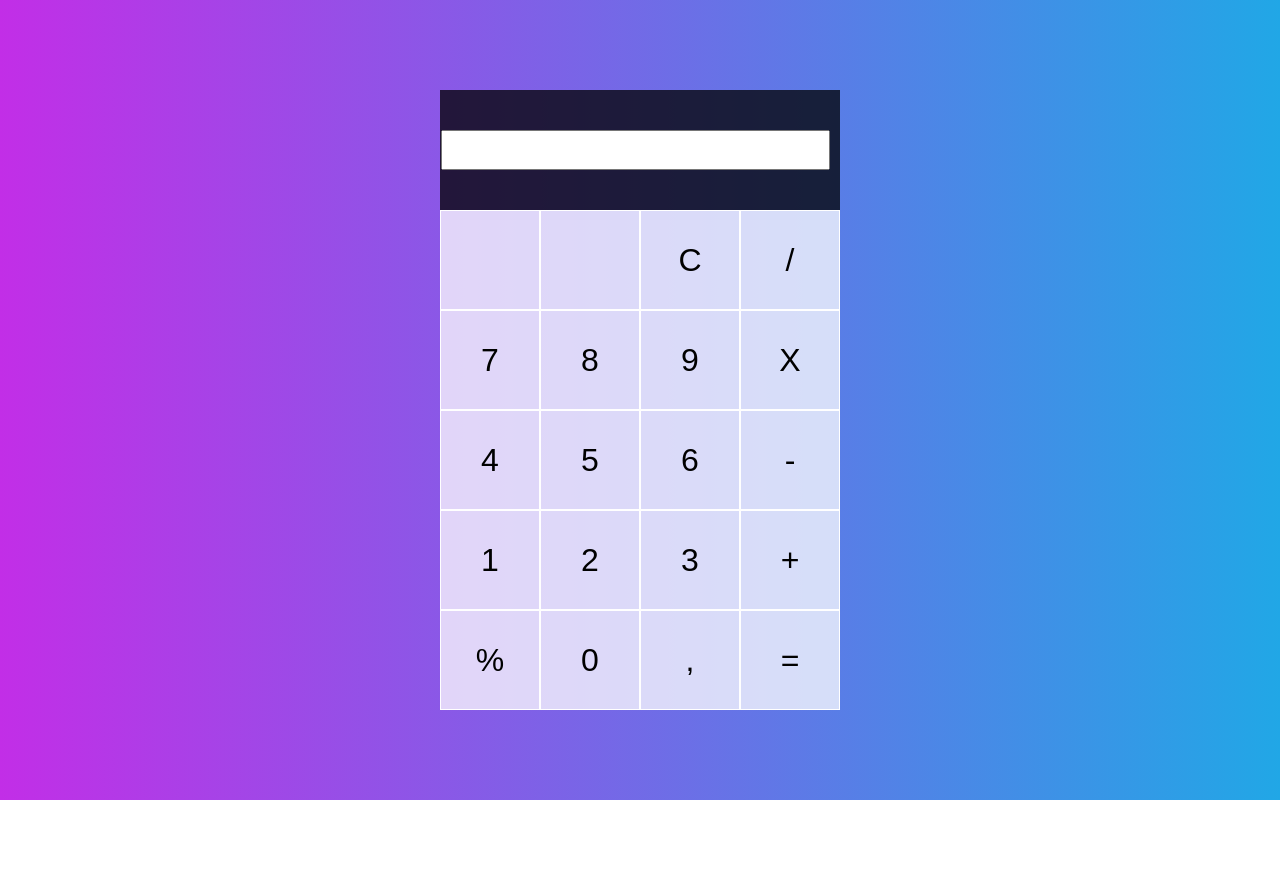
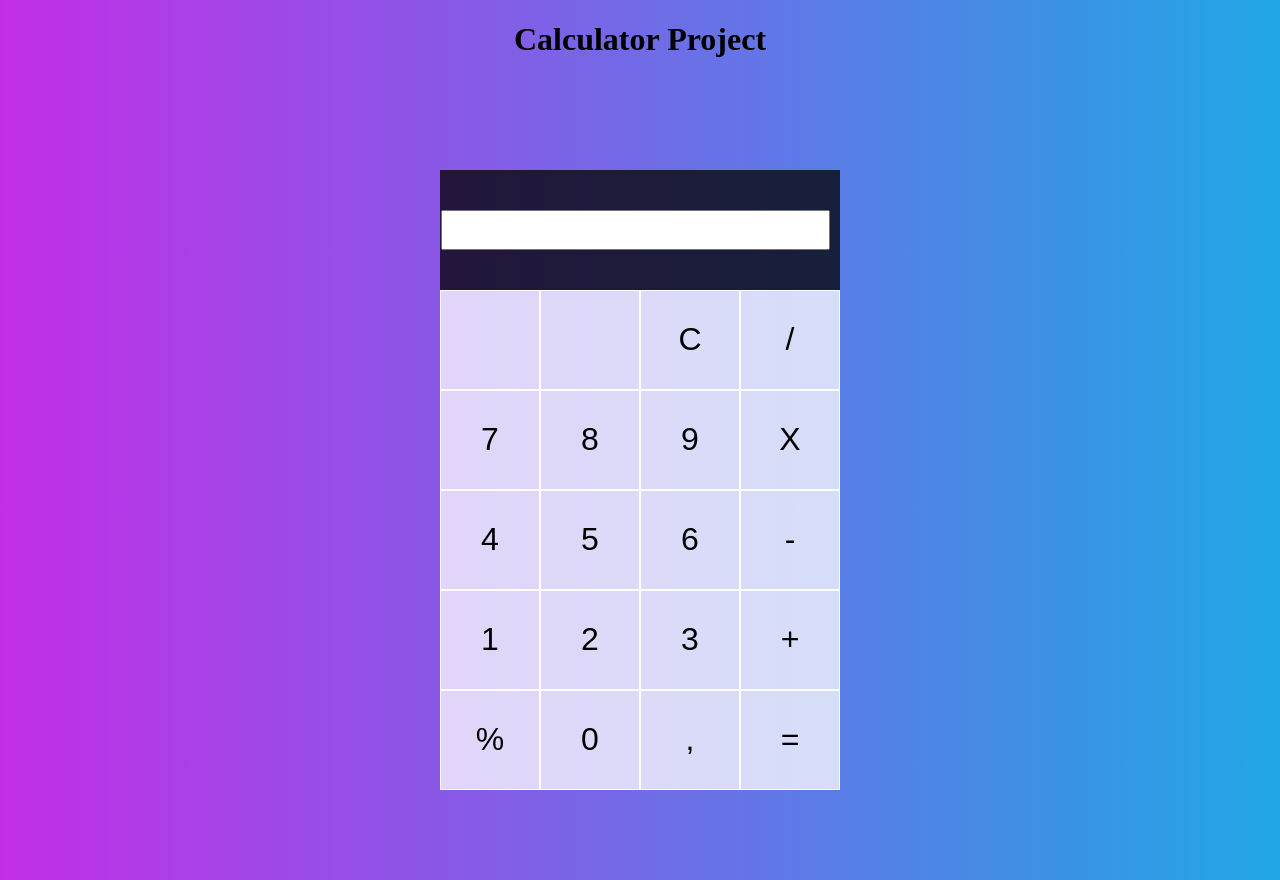
Before and after one commit to JhonathanMusa/calculator, a plain HTML site: page index.html in a window 1280 px wide. Before the commit the page ends 800 px from the top, so only its background shows below. Drawn offline with Linux system fonts and the light colour scheme.

Commit message:
little changes

```diff
--- a/css/style.css
+++ b/css/style.css
@@ -3,6 +3,7 @@ body {
   margin: 0;
   background: linear-gradient(to right, #c22ee7, #21a7e6);
   text-align: center;
+  border-radius: 5px;
 }
 
 .container {
@@ -12,6 +13,7 @@ body {
   min-height: 100vh;
   grid-template-columns: repeat(4, 100px);
   grid-template-rows: minmax(120px, auto) repeat(5, 100px);
+
 }
 
 .container > button {
--- a/index.html
+++ b/index.html
@@ -7,6 +7,7 @@
     <link rel="stylesheet" href="./css/style.css" />
   </head>
   <body>
+    <h1>Calculator Project</h1>
     <div class="container">
       <div class="output">
         <input type="text" id="result" class="display" />
```
